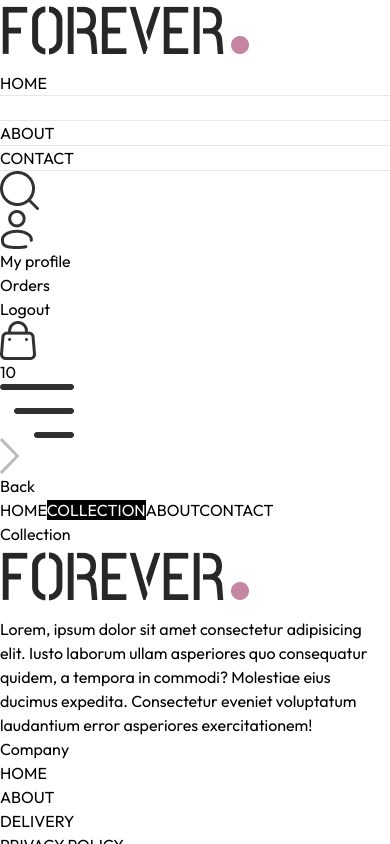
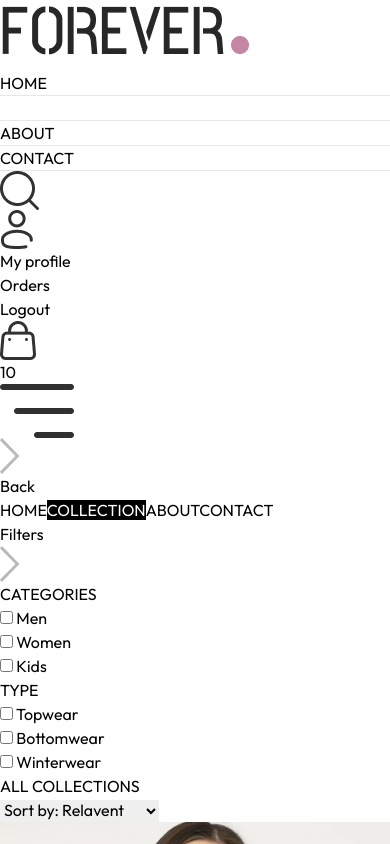
Before and after one commit to BaiborodovVladislav/ForeverOnline, a React (Vite) app: page /collection in a window 390 px wide. Shown: the top 844 px of the page. Built offline with nearby package versions, Linux system fonts and the light colour scheme.

Commit message:
filter_category_rem

```diff
--- a/src/pages/Collection.jsx
+++ b/src/pages/Collection.jsx
@@ -1,9 +1,115 @@
-
+import { useContext, useEffect, useState } from "react";
+import { ShopContext } from "../context/ShopContext";
+import { assets } from '../assets/frontend_assets/assets'
+import Title from '../components/Title'
+import ProductItem from '../components/ProductItem'
 
 const Collection = () => {
+  const { products } = useContext(ShopContext);
+  const [showFilter, setShowFilter] = useState(false);
+  const [filterProducts, setFilterProducts] = useState([])
+  const [category, setCategory] = useState([])
+  const [subCategory, setSubCategory] = useState([])
+
+   const toggleCategory = (e) => {
+          if(category.includes(e.target.value)){
+              setCategory(prev => prev.filter(item => item !== e.target.value))
+          }
+          else{
+            setCategory(prev => [...prev,e.target.value])
+          }
+   }
+
+   const toggleSubCategry = (e) => {
+    if(subCategory.includes(e.target.value)){
+      setSubCategory(prev => prev.filter(item => item !== e.target.value))
+    }else{
+      setSubCategory(prev => [...prev,e.target.value])
+    }
+   }
+
+   const applyFilter = () => {
+    let productsCopy = products.slice()
+
+    if(category.length > 0){
+      productsCopy = productsCopy.filter(item => category.includes(item.category))
+    }
+
+    setFilterProducts(productsCopy)
+   }
+
+  useEffect(() => {
+    setFilterProducts(products)
+  }, [])
+
+ useEffect(() => {
+  applyFilter()
+ }, [category, subCategory])
+
   return (
-    <div>Collection</div>
-  )
-}
+    <div className="flex flex-col sm:flex-row gap-1 sm:gap-10 pt-10 border-t">
+      <div className="min-w-60 ">
+        <p onClick={() => setShowFilter(!showFilter)} className="my-2 text-xl flex items-center cursor-pointer gap-2">
+          Filters
+          <img className={`h-3 sm:hidden ${showFilter ? 'rotate-90' : ''}`} src={assets.dropdown_icon} alt="" />
+        </p>
+        <div
+          className={`border border-gray-300 pl-5 py-3 mt-6 ${
+            showFilter ? "" : "hidden"
+          } sm:block`}
+        >
+          <p className="mb-3 text-dm font-medium">CATEGORIES</p>
+          <div className="flex flex-col gap-2 text-sm font-light">
+            <p className="flex gap-2">
+              <input type="checkbox" className="w-3" value={"Men"} onChange={toggleCategory}/> Men
+            </p>
+            <p className="flex gap-2">
+              <input type="checkbox" className="w-3" value={"Women"} onChange={toggleCategory}/> Women
+            </p>
+            <p className="flex gap-2">
+              <input type="checkbox" className="w-3" value={"Kids"} onChange={toggleCategory}/> Kids
+            </p>
+          </div>
+        </div>
+        <div
+          className={`border border-gray-300 pl-5 py-3 mt-6 ${
+            showFilter ? "" : "hidden"
+          } sm:block`}
+        >
+          <p className="mb-3 text-dm font-medium">TYPE</p>
+          <div className="flex flex-col gap-2 text-sm font-light">
+            <p className="flex gap-2">
+              <input type="checkbox" className="w-3" value={"Topwear"} onChange={toggleSubCategry}/> Topwear
+            </p>
+            <p className="flex gap-2">
+              <input type="checkbox" className="w-3" value={"Bottomwear"} onChange={toggleSubCategry}/> Bottomwear
+            </p>
+            <p className="flex gap-2">
+              <input type="checkbox" className="w-3" value={"Winterwear"} onChange={toggleSubCategry}/> Winterwear
+            </p>
+          </div>
+        </div>
+      </div>
 
-export default Collection
+          <div className='flex-1 '>
+            <div className='flex justify-between text-base sm:text-2xl mb-4'>
+              <Title text1={'ALL'} text2={'COLLECTIONS'}/>
+              <select className='border-2 border-gray-300 text-sm px-2'>
+                <option value="relavent">Sort by: Relavent</option>
+                <option value="low-higt">Sort by: Low to Higt</option>
+                <option value="higt-low">Sort by: Higt to Low</option>
+              </select>
+            </div>
+            <div className='grid grid-cols-2 md:grid-cols-3 lg:grid-cols-4 gap-4 gap-y-6'>
+            {
+              filterProducts.map((item,index)=>(
+                <ProductItem key={index} id={item._id} name={item.name} image={item.image} price={item.price}/>
+              ))
+            }
+            </div>
+          </div>
+    </div>
+  );
+};
+
+export default Collection;
```
Also changed, not shown: src/components/Footer.jsx (+6 -5 lines).
